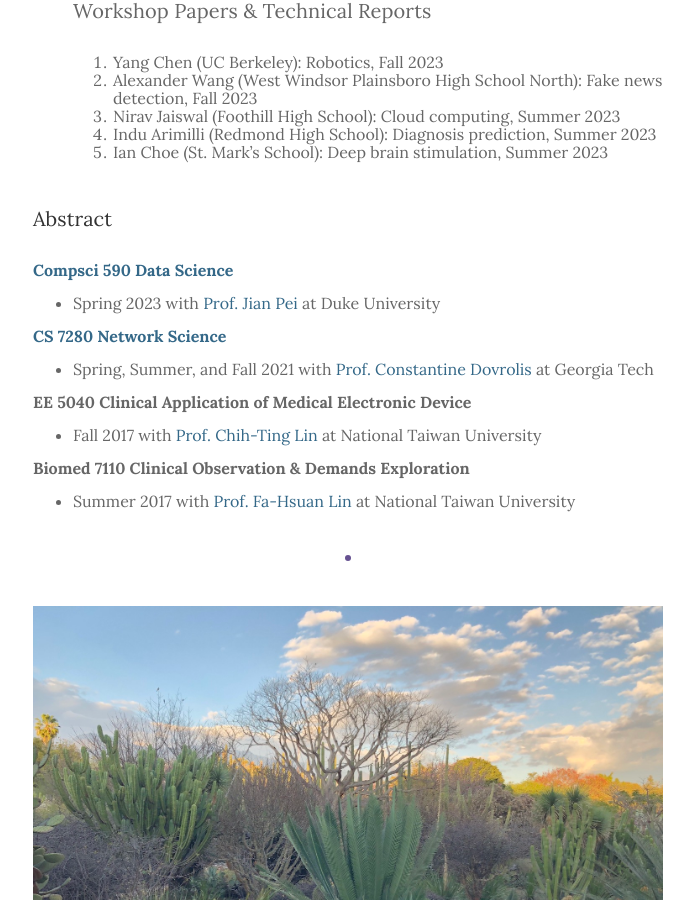
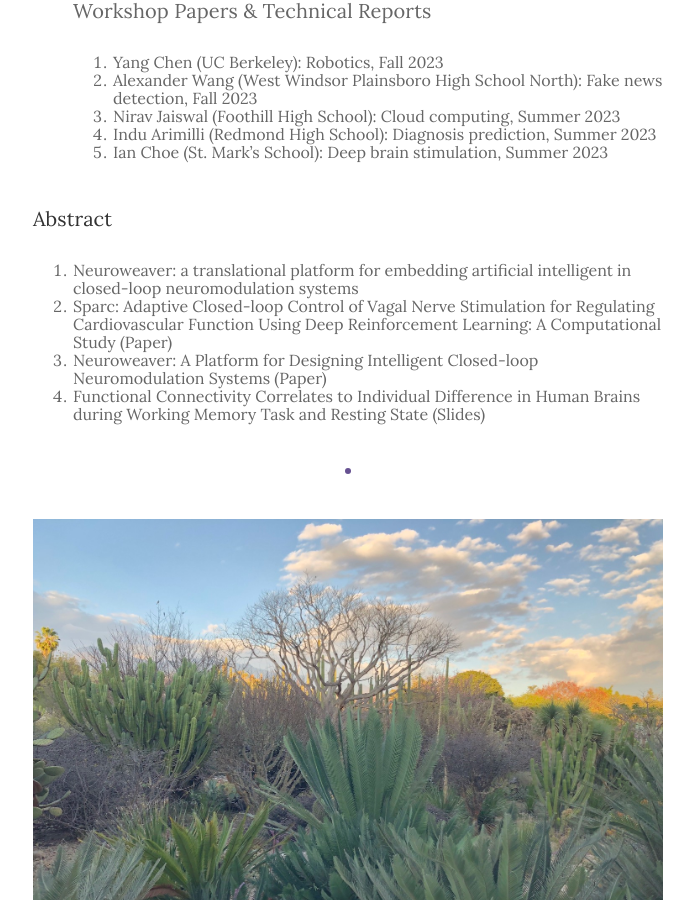
Before and after one commit to hlhsu/hlhsu_new.github.io, a Jekyll site: the page built from _pages/2_publication.md, in a window 1280 px wide and 900 px high, scrolled down 649 px. Shown: the whole window, without its empty margins (292-986 px from the left). Built offline with Jekyll 4.4.1, drawn with Linux system fonts in a browser that asks for light colours.

Commit message:
Update 2_publication.md

```diff
--- a/_pages/2_publication.md
+++ b/_pages/2_publication.md
@@ -28,23 +28,10 @@ image:
 
 #### Abstract
 
-**[Compsci 590 Data Science](https://sites.google.com/view/intro2ds/home)**
-
-* Spring 2023 with [Prof. Jian Pei](https://scholar.google.com/citations?user=zIMEVKsAAAAJ&hl=en) at Duke University
-
-**[CS 7280 Network Science](https://faculty.cc.gatech.edu/~dovrolis/Courses/NetSci/)**
-
-* Spring, Summer, and Fall 2021 with [Prof. Constantine Dovrolis](https://scholar.google.com/citations?user=sfuwsSwAAAAJ&hl=en) at Georgia Tech
-
-**EE 5040 Clinical Application of Medical Electronic Device**
-
-* Fall 2017 with [Prof. Chih-Ting Lin](https://scholar.google.com/citations?user=aXh0ViUAAAAJ&hl=en) at National Taiwan University
-
-**Biomed 7110 Clinical Observation & Demands Exploration**
-
-* Summer 2017 with [Prof. Fa-Hsuan Lin](https://scholar.google.com/citations?user=d7qkLhoAAAAJ&hl=en) at National Taiwan University
-
-
+1. Neuroweaver: a translational platform for embedding artificial intelligent in closed-loop neuromodulation systems
+2. Sparc: Adaptive Closed-loop Control of Vagal Nerve Stimulation for Regulating Cardiovascular Function Using Deep Reinforcement Learning: A Computational Study (Paper)
+3. Neuroweaver: A Platform for Designing Intelligent Closed-loop Neuromodulation Systems (Paper)
+4. Functional Connectivity Correlates to Individual Difference in Human Brains during Working Memory Task and Resting State (Slides)
 
 ***
 
```
